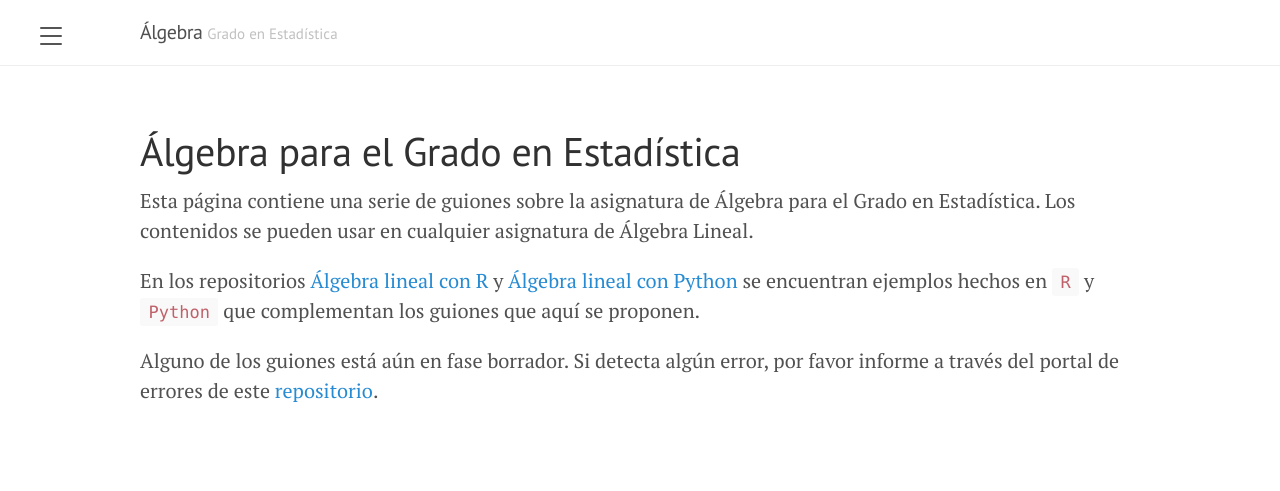
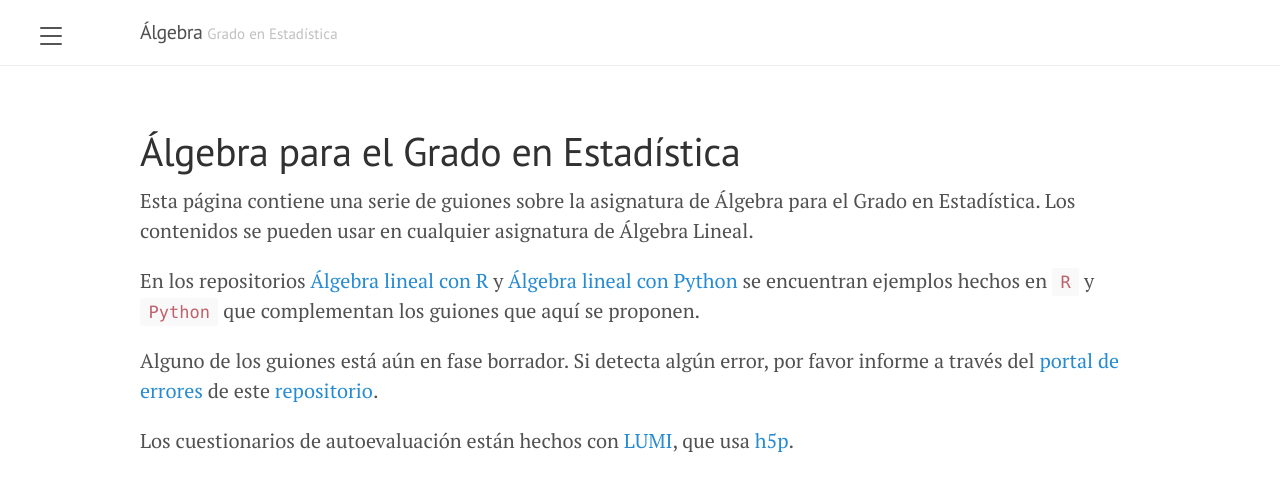
Before and after one commit to pedritomelenas/Algebra-Lineal, a Jekyll site: the page built from index.html, in a window 1280 px wide. Shown: the top 491 px of the page. Built offline with Jekyll 4.4.1, drawn with Linux system fonts in a browser that asks for light colours; nearby versions of some CDN libraries; the list of posts is cut into pages by our own code.

Commit message:
referencia a LUMI y h5p

```diff
--- a/index.html
+++ b/index.html
@@ -9,4 +9,7 @@ title: Home
 
 <p dir="auto">En los repositorios <a href="https://github.com/pedritomelenas/R-algebra-lineal">Álgebra lineal con R</a> y <a href="https://github.com/pedritomelenas/Python-algebra-lineal">Álgebra lineal con Python</a> se encuentran ejemplos hechos en <code>R</code> y <code>Python</code> que complementan los guiones que aquí se proponen.</p>
 
-<p dir="auto">Alguno de los guiones está aún en fase borrador. Si detecta algún error, por favor informe a través del portal de errores de este <a href="https://github.com/pedritomelenas/Algebra-Lineal/issues">repositorio</a>.</p>
+<p dir="auto">Alguno de los guiones está aún en fase borrador. Si detecta algún error, por favor informe a través del <a href="https://github.com/pedritomelenas/Algebra-Lineal/issues">portal de errores</a> de este <a href="https://github.com/pedritomelenas/Algebra-Lineal">repositorio</a>.</p>
+
+
+<p dir="auto">Los cuestionarios de autoevaluación están hechos con <a href="https://app.lumi.education/">LUMI</a>, que usa <a href="https://h5p.org/">h5p</a>.</p>
```
